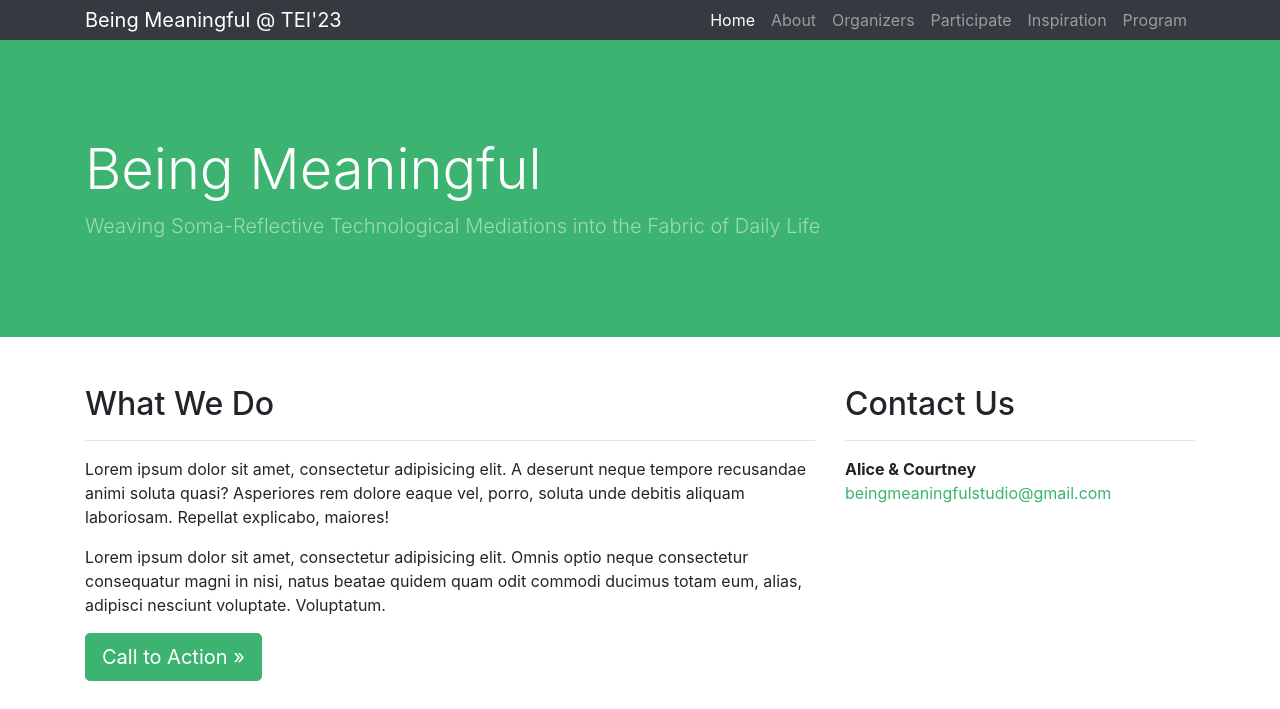
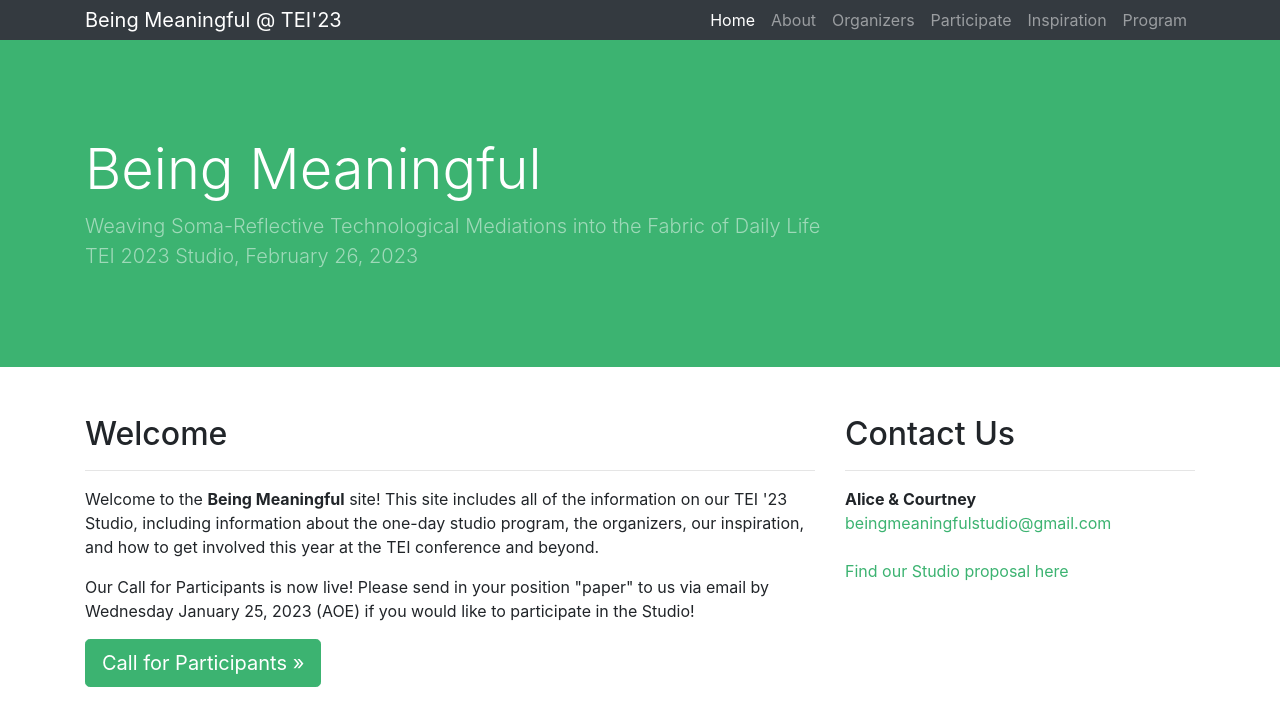
Before and after one commit to MeaningfulDesign/meaningfuldesign.github.io, a Jekyll site: the page built from index.html, in a window 1280 px wide. Shown: the top 709 px of the page. Built offline with Jekyll 4.4.1, drawn with Linux system fonts in a browser that asks for light colours; some of the changed text lies outside the part shown; grey boxes are pictures that could not be loaded.

Commit message:
fixing missing info

```diff
--- a/_includes/header.html
+++ b/_includes/header.html
@@ -8,6 +8,8 @@
         </h1>
         <p class="lead mb-5 text-white-50">
           Weaving Soma-Reflective Technological Mediations into the Fabric of Daily Life
+          <br />
+          TEI 2023 Studio, February 26, 2023
         </p>
       </div>
     </div>
--- a/_includes/sidebar.html
+++ b/_includes/sidebar.html
@@ -14,5 +14,8 @@
     <br />
     <!-- <abbr title="Email">Email:</abbr> -->
     <a href="mailto:beingmeaningfulstudio@gmail.com">beingmeaningfulstudio@gmail.com</a>
+    <br />
+    <br />
+    <p><a href="http://meaningfuldesign.github.io/docs/TEI_23_Studio___Soma_Reflective_Technology.pdf">Find our Studio proposal here</a></p>
   </address>
 </div>
--- a/index.html
+++ b/index.html
@@ -4,26 +4,17 @@
 
 <div class="row">
   <div class="col-md-8 mb-5">
-    <h2>What We Do</h2>
+    <h2>Welcome</h2>
     <hr />
-    <p>
-      Lorem ipsum dolor sit amet, consectetur adipisicing elit. A deserunt neque
-      tempore recusandae animi soluta quasi? Asperiores rem dolore eaque vel,
-      porro, soluta unde debitis aliquam laboriosam. Repellat explicabo,
-      maiores!
-    </p>
-    <p>
-      Lorem ipsum dolor sit amet, consectetur adipisicing elit. Omnis optio
-      neque consectetur consequatur magni in nisi, natus beatae quidem quam odit
-      commodi ducimus totam eum, alias, adipisci nesciunt voluptate. Voluptatum.
-    </p>
-    <a class="btn btn-primary btn-lg" href="#">Call to Action &raquo;</a>
+   <p>Welcome to the <strong>Being Meaningful</strong> site! This site includes all of the information on our TEI &#39;23 Studio, including information about the one-day studio program, the organizers, our inspiration, and how to get involved this year at the TEI conference and beyond.</p>
+<p>Our Call for Participants is now live! Please send in your position &quot;paper&quot; to us via email by Wednesday January 25, 2023 (AOE) if you would like to participate in the Studio!</p>
+    <a class="btn btn-primary btn-lg" href="/participate/">Call for Participants &raquo;</a>
   </div>
   {% include sidebar.html %}
 </div>
 <!-- /.row -->
 
-<div class="row">
+<!-- <div class="row">
   <div class="col-md-4 mb-5">
     <div class="card border-0 shadow h-100">
       <img class="card-img-top" src="http://placeholder.pics/svg/400x300/3cb371-3cb371/3cb371-3cb371" alt="" />
@@ -69,5 +60,5 @@
       </div>
     </div>
   </div>
-</div>
+</div> -->
 <!-- /.row -->
```
Also changed, not shown: _pages/about.md (+2 -0 lines), 2 other files.
